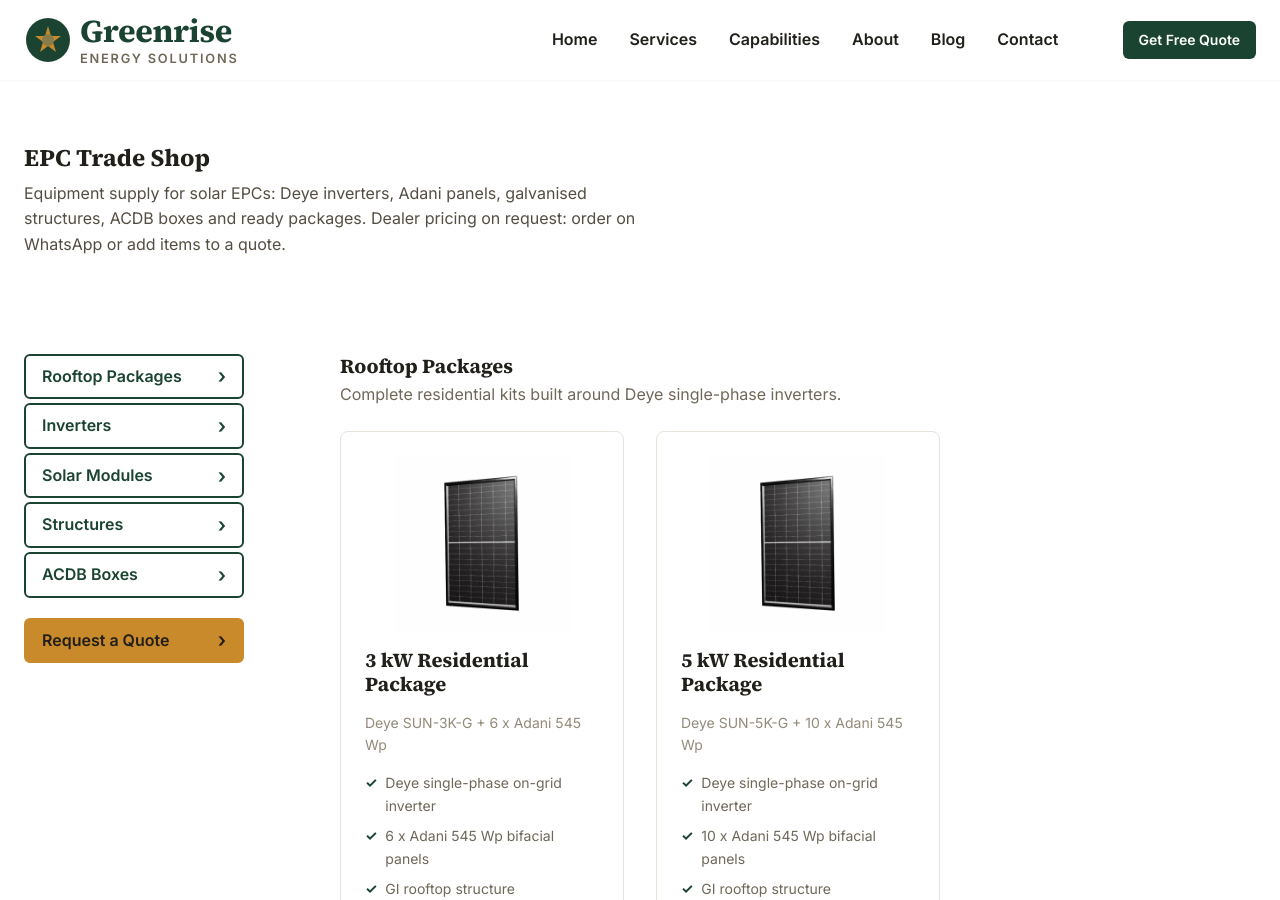
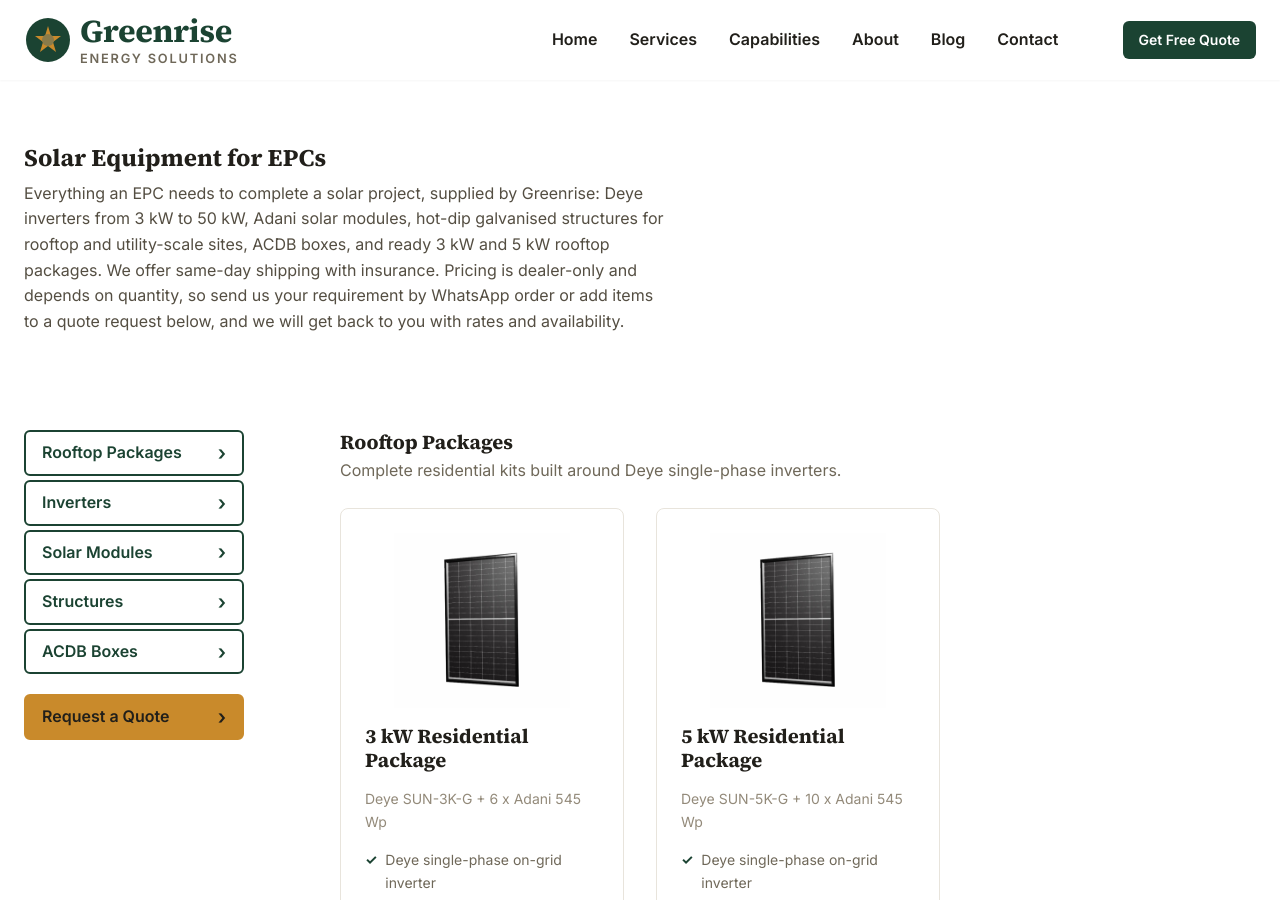
Before and after one commit to nbkarthi/greenriseenergy, a Jekyll site: the page built from shop/index.html, in a window 1280 px wide and 900 px high. Built offline with Jekyll 4.4.1, drawn with Linux system fonts in a browser that asks for light colours.

Commit message:
shop: clearer title, longer intro with shipping note

```diff
--- a/shop/index.html
+++ b/shop/index.html
@@ -9,7 +9,7 @@
 <head>
   <meta charset="UTF-8">
   <meta name="viewport" content="width=device-width, initial-scale=1.0">
-  <title>EPC Trade Shop - Greenrise Energy Solutions</title>
+  <title>Solar Equipment for EPCs - Greenrise Energy Solutions</title>
   <meta name="description" content="Deye inverters, Adani panels, galvanised structures, ACDB boxes and 3 kW / 5 kW packages for EPCs. Dealer pricing on request.">
   <!-- ponytail: unlisted while the shop is a draft; remove noindex and sitemap: false at launch -->
   <meta name="robots" content="noindex, nofollow">
@@ -54,8 +54,8 @@
 
   <main role="main">
     <div class="shop">
-      <h1>EPC Trade Shop</h1>
-      <p class="shop-intro">Equipment supply for solar EPCs: Deye inverters, Adani panels, galvanised structures, ACDB boxes and ready packages. Dealer pricing on request: order on WhatsApp or add items to a quote.</p>
+      <h1>Solar Equipment for EPCs</h1>
+      <p class="shop-intro">Everything an EPC needs to complete a solar project, supplied by Greenrise: Deye inverters from 3 kW to 50 kW, Adani solar modules, hot-dip galvanised structures for rooftop and utility-scale sites, ACDB boxes, and ready 3 kW and 5 kW rooftop packages. We offer same-day shipping with insurance. Pricing is dealer-only and depends on quantity, so send us your requirement by WhatsApp order or add items to a quote request below, and we will get back to you with rates and availability.</p>
 
       <div class="shop-layout">
       <nav class="shop-nav" aria-label="Shop categories">
```
